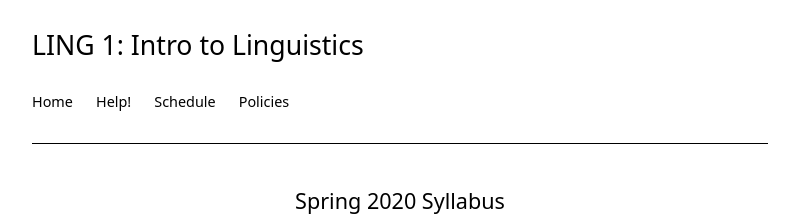
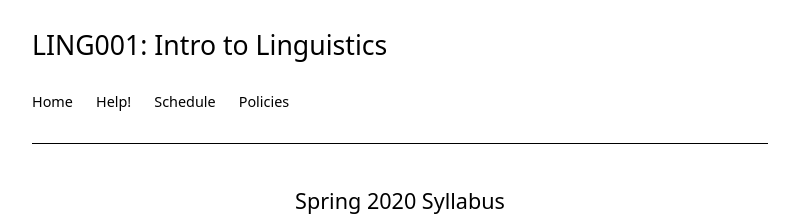
Before and after one commit to kschuler/ling001, a Jekyll site: the page built from index.md, in a window 1280 px wide and 900 px high. Shown: the top 224 px of the window, without its empty margins (240-1039 px from the left). Built offline with Jekyll 4.4.1, drawn with Linux system fonts in a browser that asks for light colours.

Commit message:
Update _config.yml

```diff
--- a/_config.yml
+++ b/_config.yml
@@ -1,4 +1,4 @@
-title: "LING 1: Intro to Linguistics"
+title: "LING001: Intro to Linguistics"
 author: "Kathryn Schuler"
 description: ""
 
```
